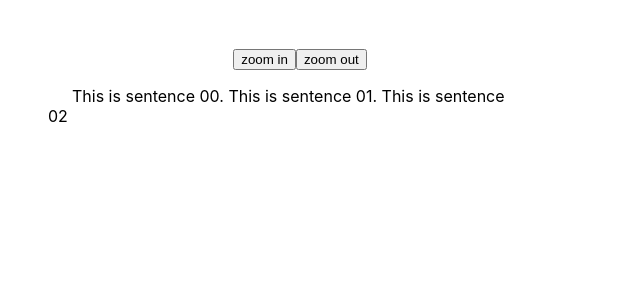
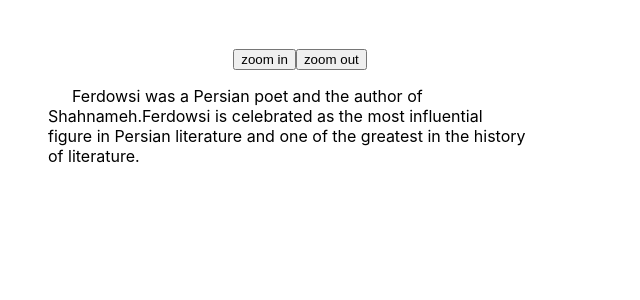
Before and after one commit to MarkSaravi/zoomable-documents, a React (Create React App) app: page / in a window 1280 px wide. Shown: the top 300 px of the page, without its empty margins (0-640 px from the left). Built offline with nearby package versions, Linux system fonts and the light colour scheme.

Commit message:
using actual sentenses for demo and removing levelId

```diff
--- a/src/components/ZoomableArticle/index.tsx
+++ b/src/components/ZoomableArticle/index.tsx
@@ -19,7 +19,7 @@ return (
       type="button"
       value="zoom in"
       onClick={() => {
-        if (zoomLevel < 1) {
+        if (zoomLevel < 2) {
           setZoomLevel(zoomLevel + 1);
         }
       }}
--- a/src/components/ZoomableArticleContainer/index.tsx
+++ b/src/components/ZoomableArticleContainer/index.tsx
@@ -8,109 +8,74 @@ import { FIRST_SENTENCE_ID } from '../../constants';
 import { Sentence } from "../../zoomable-content/types";
 import ZoomableContent from "../../zoomable-content";
 
-const SENTENCE00 = 'sentence00';
-const SENTENCE01 = 'sentence01';
-const SENTENCE02 = 'sentence02';
-const SENTENCE03 = 'sentence03';
-const SENTENCE04 = 'sentence04';
-const SENTENCE05 = 'sentence05';
-const SENTENCE06 = 'sentence06';
-const SENTENCE07 = 'sentence07';
+const SENTENCE_ID00 = 'sentence-id00';
+const SENTENCE_ID01 = 'sentence-id01';
+const SENTENCE_ID02 = 'sentence-id02';
+const SENTENCE_ID03 = 'sentence-id03';
+const SENTENCE_ID04 = 'sentence-id04';
 
 const sentences: Array<Sentence> = [
     {
-      id: SENTENCE00,
+      id: SENTENCE_ID00,
       positions: {
         0: {
-          levelId: 0,
           after: FIRST_SENTENCE_ID,
         },
         1: {
-          levelId: 1,
-          after: SENTENCE03,
+          after: SENTENCE_ID02,
+        },
+        2: {
+          after: SENTENCE_ID02,
         },
       },
-      content: 'This is sentence 00',
+      content: 'Ferdowsi was a Persian poet and the author of Shahnameh.',
     },
     {
-      id: SENTENCE01,
+      id: SENTENCE_ID01,
       positions: {
         0: {
-          levelId: 0,
-          after: SENTENCE00,
+          after: SENTENCE_ID00,
         },
         1: {
-          levelId: 1,
-          after: SENTENCE04,
+          after: SENTENCE_ID03,
+        },
+        2: {
+          after: SENTENCE_ID04,
         },
       },
-      content: 'This is sentence 01',
+      content: 'Ferdowsi is celebrated as the most influential figure in Persian literature and one of the greatest in the history of literature.',
     },
     {
-      id: SENTENCE02,
-      positions: {
-        0: {
-          levelId: 0,
-          after: SENTENCE01,
-        },
-        1: {
-          levelId: 1,
-          after: SENTENCE05,
-        },
-      },
-      content: 'This is sentence 02',
-    },
-    {
-      id: SENTENCE03,
+      id: SENTENCE_ID02,
       positions: {
         1: {
-          levelId: 1,
+          after: FIRST_SENTENCE_ID,
+        },
+        2: {
           after: FIRST_SENTENCE_ID,
         },
       },
-      content: 'This is sentence 03',
+      content: 'Abul-Qâsem Ferdowsi Tusi (935 or 940–between 1019 and 1026), or just',
     },
     {
-      id: SENTENCE04,
+      id: SENTENCE_ID03,
       positions: {
         1: {
-          levelId: 1,
-          after: SENTENCE00,
+          after: SENTENCE_ID00,
         },
       },
-      content: 'This is sentence 04',
+      content: `Shahnameh ("Book of Kings") is one of the world's longest epic poems created by a single poet, and the national epic of Greater Iran.`,
     },
     {
-      id: SENTENCE05,
+      id: SENTENCE_ID04,
       positions: {
-        1: {
-          levelId: 1,
-          after: SENTENCE01,
+        2: {
+          after: SENTENCE_ID00,
         },
       },
-      content: 'This is sentence 05',
+      content: `The Shahnameh is a long epic poem written by the Persian poet Ferdowsi between c. 977 and 1010 CE and is the national epic of Greater Iran. Consisting of some 50,000 "distichs" or couplets (two-line verses), the Shahnameh is one of the world's longest epic poems. It tells mainly the mythical and to some extent the historical past of the Persian Empire from the creation of the world until the Muslim conquest in the seventh century. Iran, Azerbaijan, Afghanistan and the greater region influenced by Persian culture such as Georgia, Armenia, Turkey and Dagestan celebrate this national epic.`,
     },
-    {
-      id: SENTENCE06,
-      positions: {
-        1: {
-          levelId: 1,
-          after: SENTENCE02,
-        },
-      },
-      content: 'This is sentence 06',
-    },
-    {
-      id: SENTENCE07,
-      positions: {
-        1: {
-          levelId: 1,
-          after: SENTENCE06,
-        },
-      },
-      content: 'This is sentence 07',
-    },
-  ];
+   ];
 
 const ZoomableArticleContainer: React.FC = () => {
   const zoomable = new ZoomableContent(sentences);
--- a/src/zoomable-content/index.ts
+++ b/src/zoomable-content/index.ts
@@ -10,11 +10,10 @@ class ZoomableContent implements IZoomable {
 
   toString(zoomLevel: number): string {
     const levelSentences = getSentencesByZoomLevel(this.sentences, zoomLevel);
-    const afterIds = Object.keys(levelSentences);
     const orderedKeys = getOrderedSentenceKeys(levelSentences);
     let content = "";
-    orderedKeys.forEach((id, i) => {
-      content += `${levelSentences[id].content}${i === afterIds.length - 1 ? "" : ". "}`;
+    orderedKeys.forEach((id) => {
+      content += `${levelSentences[id].content}`;
     });
     return content;
   }
--- a/src/zoomable-content/types.ts
+++ b/src/zoomable-content/types.ts
@@ -5,7 +5,6 @@ type SentenceId = string;
 type After = SentenceId;
 
 type LevelPosition = {
-  levelId: LevelId;
   after: After;
 };
 
```
Also changed, not shown: 1 other file (tests, documents, lock files or other folders).
